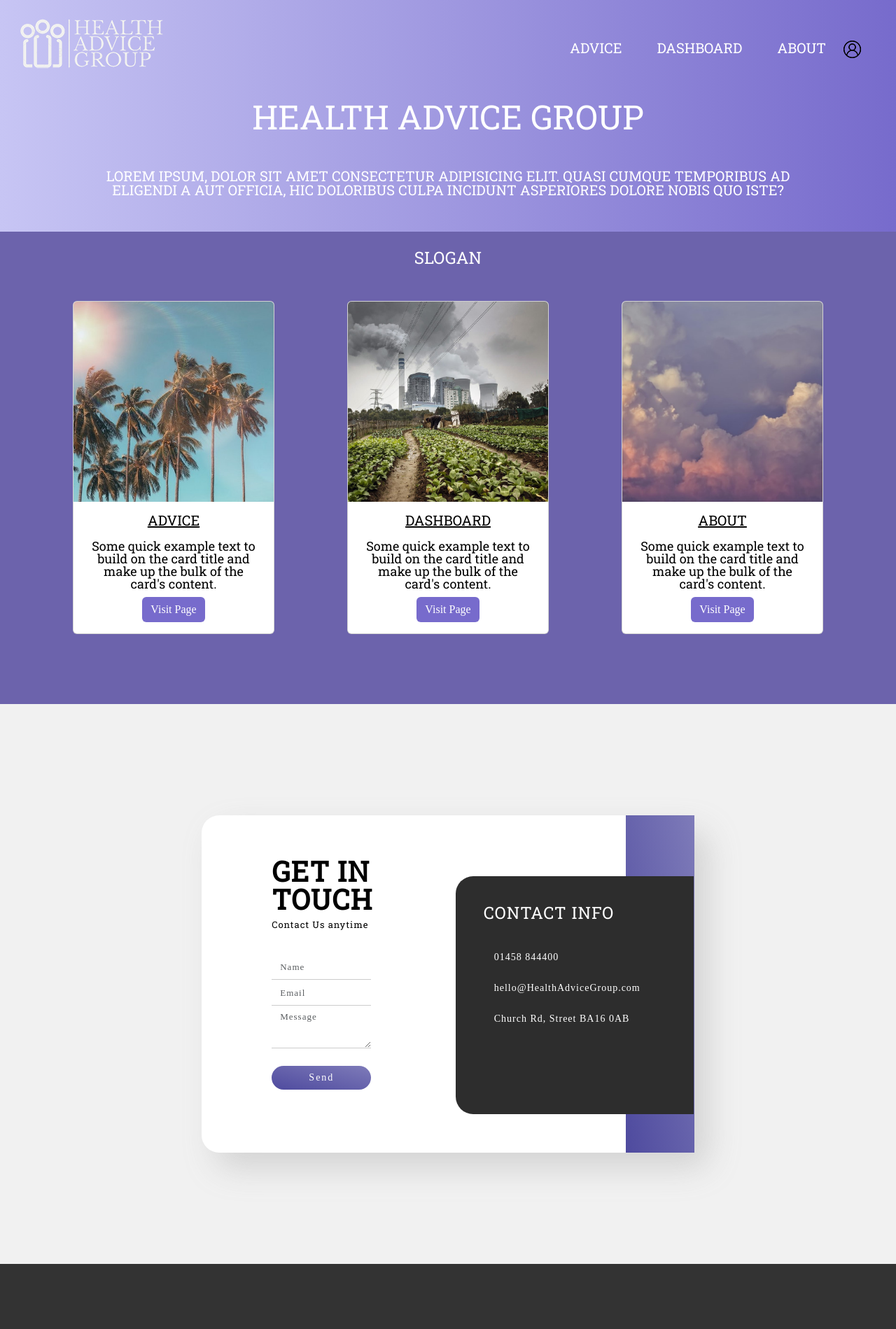
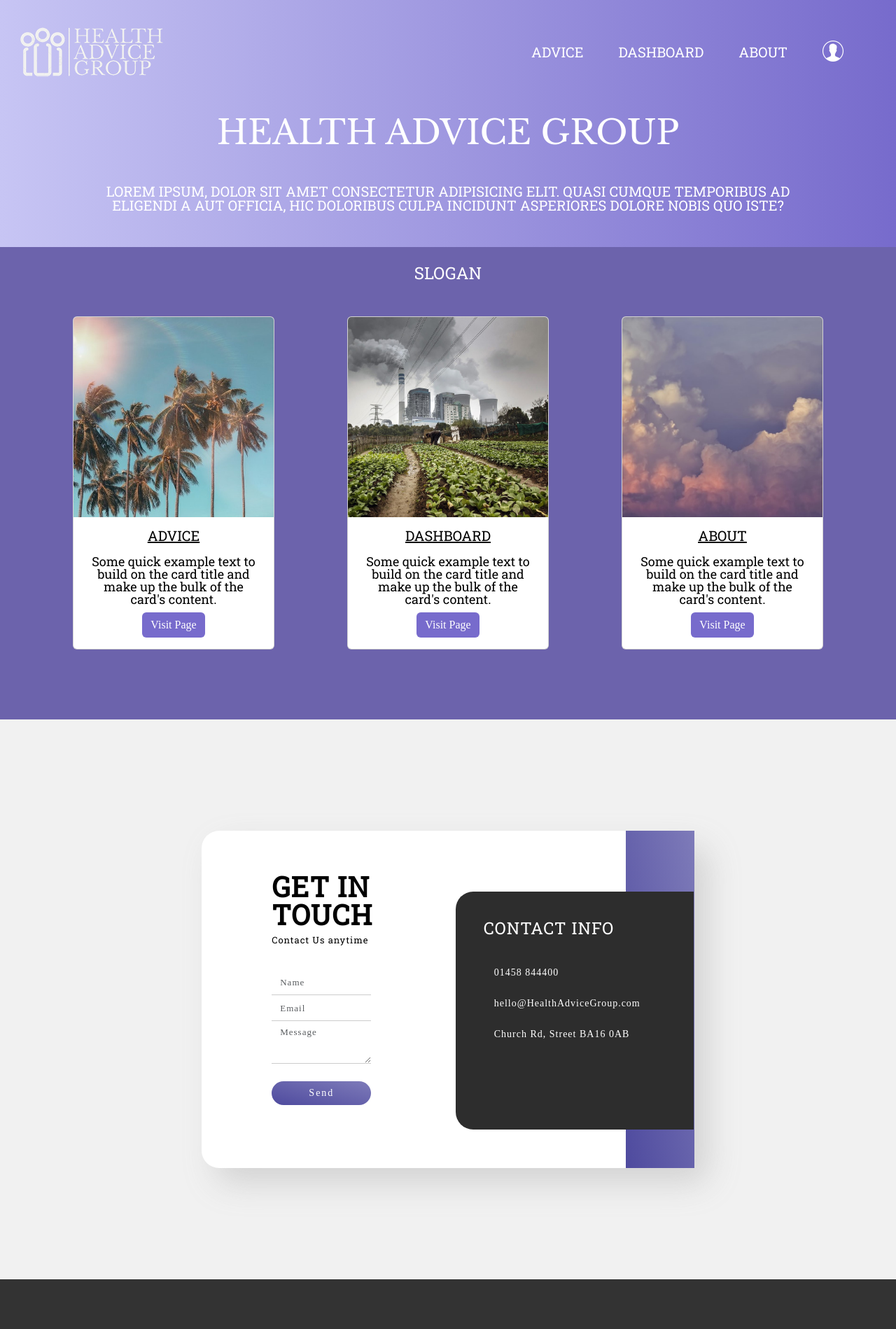
Before and after one commit to s0up4brains/Health-Advice-Group, a PHP site: page / in a window 1280 px wide. Shown: the top 1899 px of the page at 70% size. Run offline with PHP 8.4, Linux system fonts and the light colour scheme.

Commit message:
Add files via upload

```diff
--- a/css/style.css
+++ b/css/style.css
@@ -142,14 +142,14 @@ body {
 h1 {
   font-size: 64px;
   font-weight: 400;
-  font-family: "Roboto Slab", serif;
+  font-family: "Libre Baskerville", serif;
   color: white;
   text-transform: uppercase;
 }
 h2 {
   font-size: 48px;
   font-weight: 400;
-  font-family: "Roboto Slab", serif;
+  font-family: "Libre Baskerville", serif;
   color: white;
   text-transform: uppercase;
 }
@@ -195,6 +195,7 @@ nav {
 nav ul {
   display: flex;
   list-style: none;
+  align-items: center;
 }
 nav li {
   text-transform: uppercase;
@@ -203,11 +204,19 @@ nav a {
   text-decoration: none;
   color: white;
 }
+.nav-top {
+  display: flex;
+  justify-content: space-between;
+  align-items: center;
+}
 
 /* Burger Icon styles */
 .burger {
   float: right;
   padding: 20px;
+}
+.burger ul {
+  align-items: end;
 }
 .bar {
   display: block;
@@ -224,17 +233,27 @@ nav a {
   position: fixed;
   right: 10px;
   z-index: 2;
+  margin-top: -25px;
 }
 
 /* Offcanvas Navmenu styles */
+.offcanvas {
+  background: linear-gradient(
+    90deg,
+    rgba(199, 197, 244, 1) 4%,
+    rgba(220, 154, 236, 1) 94%
+  );
+}
 .offcanvas-header {
   flex-direction: row-reverse;
+}
+.offcanvas-header .btn-close {
+  margin: 7px 3px -25px 0px;
 }
 .offcanvas-body {
   display: flex;
   justify-content: flex-end;
   text-align: right;
-  color: white;
   font-size: 30px;
 }
 
@@ -548,7 +567,6 @@ nav a {
   flex-direction: column;
   align-items: center;
   justify-content: center;
-  margin-top: 100px;
 }
 .account-btn {
   width: 100px;
@@ -733,7 +751,7 @@ footer p {
 @media screen and (max-width: 750px) {
   /* Mobile logo style */
   .logo {
-    margin: 5px;
+    margin: 10px;
   }
   /* Mobile Nav Styles */
   .main-nav {
--- a/index.php
+++ b/index.php
@@ -16,19 +16,25 @@
     <link rel="preconnect" href="https://fonts.googleapis.com">
     <link rel="preconnect" href="https://fonts.gstatic.com" crossorigin>
     <link href="https://fonts.googleapis.com/css2?family=Roboto+Slab&display=swap" rel="stylesheet">
+
+    <link rel="preconnect" href="https://fonts.googleapis.com">
+    <link rel="preconnect" href="https://fonts.gstatic.com" crossorigin>
+    <link href="https://fonts.googleapis.com/css2?family=Libre+Baskerville&display=swap" rel="stylesheet">
 </head>
 
 <body>
     <!-- Navigation -->
     <header>
-        <?php include "php/nav.php" ?>
+        <div class="nav-top">
+            <?php include "php/nav.php" ?>
+        </div>
         <!-- Page Contents -->
     </header>
     <br>
 
     <main>
-        <div>
-            <h2 class="main-heading">Health Advice Group</h2>
+        <div class="main-heading">
+            <h2>Health Advice Group</h2>
         </div>
         <div class="main-page-body">
             <h5 class="center">Lorem ipsum, dolor sit amet consectetur adipisicing elit. Quasi cumque temporibus ad eligendi a aut officia, hic doloribus culpa incidunt asperiores dolore nobis quo iste?</h5>
@@ -66,6 +72,7 @@
             </div>
         </section>
         <?php include "php/contact-table.php" ?>
+        <?php include "php/find-us-table.php" ?>
 
 </body>
 
--- /dev/null
+++ b/js/contact.js
@@ -0,0 +1,4 @@
+function sendMessage(){
+
+
+}
--- a/php/contact-table.php
+++ b/php/contact-table.php
@@ -49,21 +49,4 @@
     </div>
 </section>
 
-<!-- Map Location -->
-<section class="map_sec">
-    <div class="container">
-        <div class="row">
-            <div class="col-md-10 offset-md-1">
-                <div class="map_inner">
-                    <h4>Find Us on Google Map</h4>
-                    <br>
-                    <p>Lorem ipsum dolor sit amet, consectetur adipisicing elit. Tempore quo beatae quasi assumenda, expedita aliquam minima tenetur maiores neque incidunt repellat aut voluptas hic dolorem sequi ab porro, quia error.</p>
-                    <div class="map_bind">
-                        <iframe src="https://www.google.com/maps/embed?pb=!1m18!1m12!1m3!1d2503.7778189937153!2d-2.7358024840381834!3d51.131006145973984!2m3!1f0!2f0!3f0!3m2!1i1024!2i768!4f13.1!3m3!1m2!1s0x4872176a34ea8237%3A0xb72a260955006b73!2sChurch%20Rd%2C%20Street%20BA16%200AB!5e0!3m2!1sen!2suk!4v1678804104271!5m2!1sen!2suk" width="100%" height="450" style="border:0;" allowfullscreen="" loading="lazy" referrerpolicy="no-referrer-when-downgrade"></iframe>
-                    </div>
-                </div>
-            </div>
-        </div>
-    </div>
-</section>
 <script src="js/contact.js"></script>
--- /dev/null
+++ b/php/find-us-table.php
@@ -0,0 +1,17 @@
+<!-- Map Location -->
+<section class="map_sec">
+    <div class="container">
+        <div class="row">
+            <div class="col-md-10 offset-md-1">
+                <div class="map_inner">
+                    <h4>Find Us on Google Map</h4>
+                    <br>
+                    <p>Lorem ipsum dolor sit amet, consectetur adipisicing elit. Tempore quo beatae quasi assumenda, expedita aliquam minima tenetur maiores neque incidunt repellat aut voluptas hic dolorem sequi ab porro, quia error.</p>
+                    <div class="map_bind">
+                        <iframe src="https://www.google.com/maps/embed?pb=!1m18!1m12!1m3!1d2503.7778189937153!2d-2.7358024840381834!3d51.131006145973984!2m3!1f0!2f0!3f0!3m2!1i1024!2i768!4f13.1!3m3!1m2!1s0x4872176a34ea8237%3A0xb72a260955006b73!2sChurch%20Rd%2C%20Street%20BA16%200AB!5e0!3m2!1sen!2suk!4v1678804104271!5m2!1sen!2suk" width="100%" height="450" style="border:0;" allowfullscreen="" loading="lazy" referrerpolicy="no-referrer-when-downgrade"></iframe>
+                    </div>
+                </div>
+            </div>
+        </div>
+    </div>
+</section>
--- a/php/nav.php
+++ b/php/nav.php
@@ -1,14 +1,19 @@
 <!-- Header Navigation for all pages -->
 <!-- Intitialised using php include -->
 
+<!-- LOGO -->
 <a href="index.php"><img class="logo" src="assets/headerlogo.png" alt="Health Advice Group Logo"></a>
+
+<!-- Navigation -->
 <nav class="navbar">
     <div class="main-nav">
         <ul>
             <li><a href="advice.php">Advice</a></li>
             <li><a href="dashboard.php">Dashboard</a></li>
             <li><a href="about.php">About</a></li>
-            <a href="account.php"><img src="assets/user.png"></a>
+            <li>
+                <a href="account.php"><img src="assets/user.png"></a>
+            </li>
         </ul>
     </div>
     <!-- Burger Menu -->
```
Also changed, not shown: about.php (+5 -3 lines), account.php (+5 -4 lines), advice.php (+5 -3 lines), air-quality-dashboard.php (+5 -2 lines), contact.php (+5 -3 lines), dashboard.php (+4 -3 lines), error.php (+5 -3 lines), forecast-dashboard.php (+5 -3 lines), login.php (+4 -3 lines), signup-success.php (+4 -3 lines), signup.php (+4 -3 lines), t&c.php (+4 -3 lines), README.md, assets/user.png.
